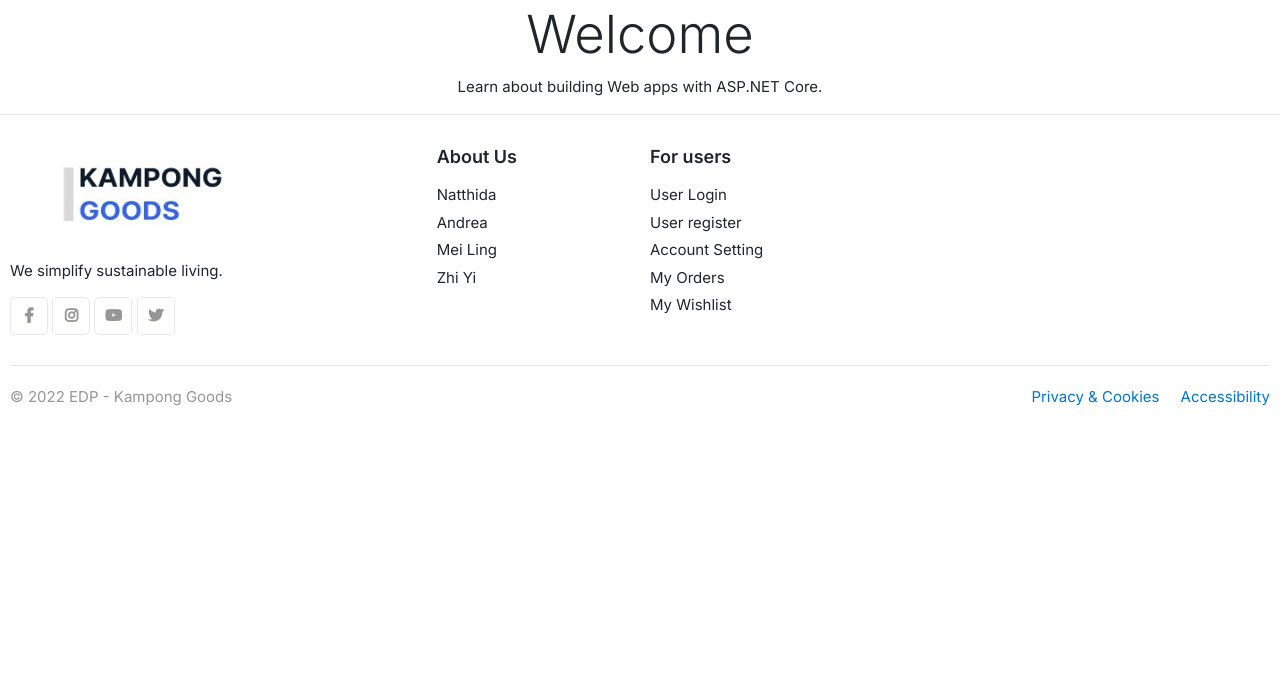
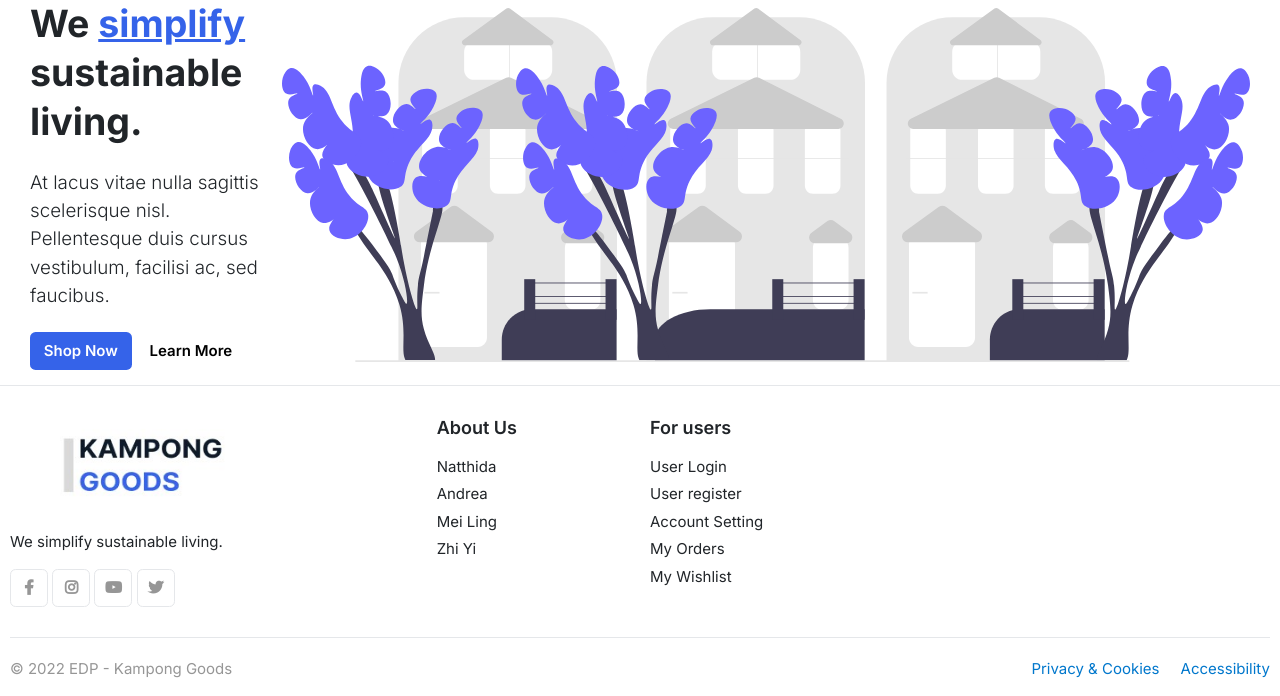
Before and after one commit to chasingsunsets/kampong-goods, an ASP.NET Core app: page / in a window 1280 px wide. Shown: the part 104-800 px from the top of the page. Run offline with ASP.NET Core 8, Linux system fonts and the light colour scheme; style sheets or scripts are compiled from the project's sources; some web fonts are replaced.

Commit message:
landing page

```diff
--- a/kampong-goods/Pages/Index.cshtml
+++ b/kampong-goods/Pages/Index.cshtml
@@ -1,10 +1,41 @@
 @page
 @model IndexModel
 @{
-    ViewData["Title"] = "Home page";
+
 }
 
-<div class="text-center">
-    <h1 class="display-4">Welcome</h1>
-    <p>Learn about <a href="https://docs.microsoft.com/aspnet/core">building Web apps with ASP.NET Core</a>.</p>
+<style>
+	.btnShop {
+		color: white;
+		background-color: #3563E9;
+	}
+
+	.btnLearn {
+		color: black;
+		outline: #3563E9;
+	}
+
+	.simplifyColour {
+		color: #3563E9;
+		text-decoration-line:underline;
+	}
+
+</style>
+
+<div class="container">
+	<section class="text-left text-sm-start" id="home">
+		<div class="container">
+			<div class="d-sm-flex align-items-center justify-content-between">
+				<div>
+					<h1 class="landing-page">We <span class="simplifyColour">simplify</span> sustainable living.</h1>
+					<p class="lead my-4 ">
+						At lacus vitae nulla sagittis scelerisque nisl. Pellentesque duis cursus vestibulum, facilisi ac, sed faucibus.
+					</p>
+					<button type="button" class="btn btnShop">Shop Now</button>
+					<button type="button" class="btn btnLearn">Learn More</button>
+				</div>
+				<img class="img-fluid d-none d-sm-block" src='images/landingStreet.svg' title='' alt="picture" width="1000" height="1000" />
+			</div>
+		</div>
+	</section>
 </div>
--- a/kampong-goods/wwwroot/css/site.css
+++ b/kampong-goods/wwwroot/css/site.css
@@ -15,7 +15,6 @@ html {
 
 body {
   margin-bottom: 60px;
-  background-color: white;
 }
 
 /* Modify Nav bar hover effect */
```
Also changed, not shown: kampong-goods/wwwroot/images/landingStreet.svg (added), 8 other files.
